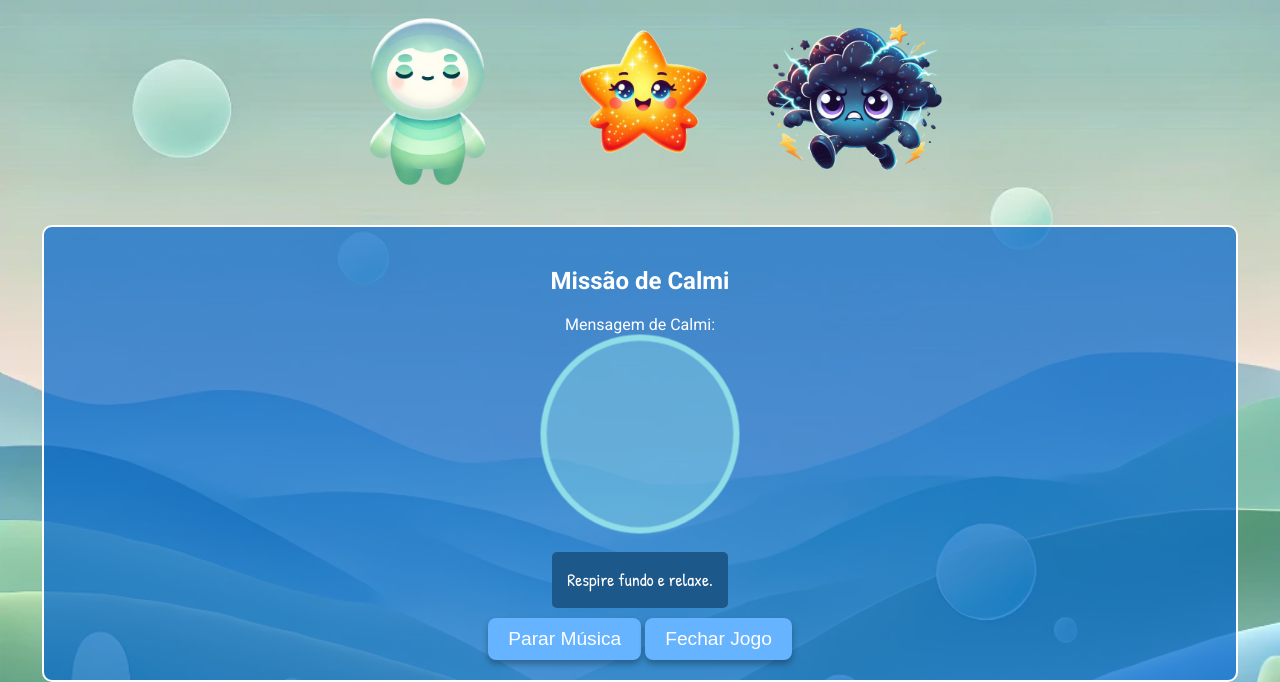
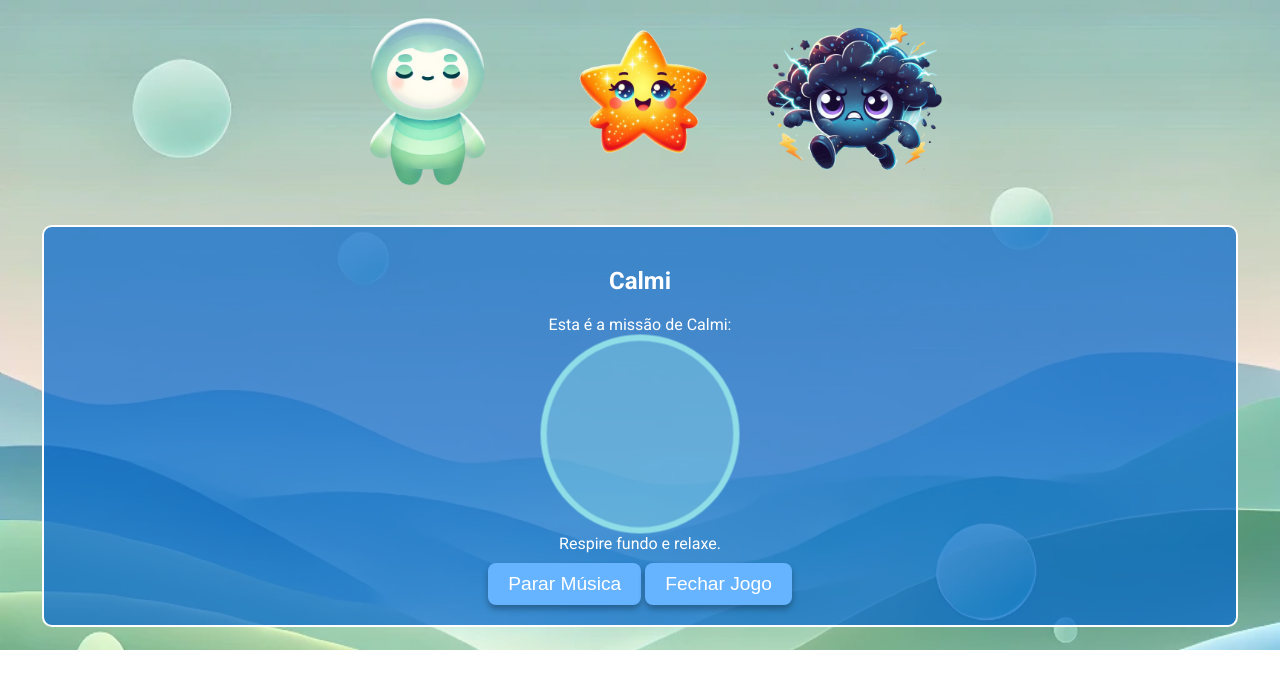
Before and after one commit to carol0204/missioncalm, a plain HTML site: page index.html in a window 1280 px wide. Both pictures are taken after a click on the picture 426 px from the left and 253 px from the top of the page. Shown: the part 150-832 px from the top of the page. After the commit the page ends 800 px from the top, so only its background shows below. Drawn offline with Linux system fonts and the light colour scheme.

Commit message:
Update index.html

```diff
--- a/index.html
+++ b/index.html
@@ -254,90 +254,59 @@
                 "Cada dia é uma nova oportunidade de brilhar.",
                 "Acredite em você e no seu potencial.",
                 "Sua história é linda e vale a pena ser contada.",
-                "Você merece amor e carinho, comece por si mesma.",
-                "A verdadeira beleza é ser autêntica.",
-                "Ame-se em todas as suas formas.",
-                "Você é forte e capaz de superar qualquer desafio.",
-                "Seja gentil com você mesma.",
-                "O amor próprio é o primeiro passo para a felicidade.",
-                "Você é digna de tudo que há de bom."
+                "Ame-se incondicionalmente.",
+                "A sua felicidade deve ser a sua prioridade.",
+                "Você merece todas as coisas boas da vida.",
+                "Confie no seu próprio valor.",
+                "Você é uma obra-prima em constante evolução.",
+                "Cada erro é uma oportunidade de aprendizado.",
+                "Você é amada exatamente como é."
             ],
             tempestade: [
-                "É normal sentir raiva, mas como você pode expressá-la de forma saudável?",
-                "Respire e deixe a raiva ir.",
-                "Você pode controlar suas reações.",
-                "A raiva não precisa governar você.",
-                "Encontre formas saudáveis de liberar a tensão.",
-                "Lembre-se de que sua voz merece ser ouvida.",
-                "Canalize sua energia para algo positivo.",
-                "É hora de transformar sua raiva em motivação.",
-                "Pratique o autocuidado e a autoaceitação.",
-                "A raiva é uma emoção válida; saiba como lidar com ela.",
-                "Enfrente seus desafios com coragem.",
-                "Use a raiva para impulsionar mudanças construtivas.",
-                "A calma é a resposta mais poderosa.",
-                "Peça apoio quando necessário.",
-                "Você é mais forte do que imagina."
+                "Reconheça sua raiva, mas não deixe que ela o controle.",
+                "É normal sentir raiva; o importante é como você lida com isso.",
+                "Respire fundo e conte até dez.",
+                "Permita-se sentir, mas escolha como agir.",
+                "A raiva é uma emoção válida, mas não precisa ser destrutiva.",
+                "Converse sobre seus sentimentos de maneira calma.",
+                "Você tem o poder de transformar sua raiva em energia positiva.",
+                "Pense nas consequências de suas ações antes de agir.",
+                "A comunicação é a chave para resolver conflitos.",
+                "Seu bem-estar emocional é mais importante do que estar certo.",
+                "Encontre uma forma saudável de liberar sua raiva.",
+                "Lembre-se: a calma é sua aliada.",
+                "Desenhe ou escreva sobre seus sentimentos.",
+                "A raiva pode ser um sinal de que algo precisa ser mudado.",
+                "Você é mais forte do que pensa."
             ]
         };
 
-        const sounds = {
-            calmi: './musicas/musica_calmi.mp3',
-            luzia: './musicas/musica_luzia.mp3',
-            tempestade: './musicas/musica_tempestade.mp3'
-        };
-
         function startGame(character) {
-            document.getElementById('gameArea').style.display = 'block';
-            document.getElementById('welcomeMessage').style.display = 'none';
-            document.getElementById('gameTitle').innerText = `Missão de ${character.charAt(0).toUpperCase() + character.slice(1)}`;
-            document.getElementById('characterDescription').innerText = `Mensagem de ${character.charAt(0).toUpperCase() + character.slice(1)}:`;
-            document.getElementById('gameContent').innerHTML = '';
-            playMusic(character);
-            showMessages(character);
+            const title = character.charAt(0).toUpperCase() + character.slice(1);
+            document.getElementById("gameTitle").innerText = title;
+            document.getElementById("characterDescription").innerText = `Esta é a missão de ${title}:`;
+            document.getElementById("gameContent").innerText = getRandomMessage(character);
+            document.getElementById("music").src = `musicas/${character}.mp3`; // Adicione o caminho correto para suas músicas
+            document.getElementById("music").play();
+            document.getElementById("welcomeMessage").style.display = "none";
+            document.getElementById("gameArea").style.display = "block";
         }
 
-        function playMusic(character) {
-            const music = document.getElementById('music');
-            music.src = sounds[character];
-            music.play();
-        }
-
-        function showMessages(character) {
-            const messageBox = document.getElementById('gameContent');
-            let messageIndex = 0;
-
-            function displayNextMessage() {
-                if (messageIndex < messages[character].length) {
-                    const message = messages[character][messageIndex];
-                    const msgElement = document.createElement('div');
-                    msgElement.className = 'message-box fade-message';
-                    msgElement.innerText = message;
-                    messageBox.appendChild(msgElement);
-                    setTimeout(() => {
-                        msgElement.classList.add('show');
-                    }, 50);
-
-                    messageIndex++;
-                    setTimeout(displayNextMessage, 4000);
-                }
-            }
-
-            displayNextMessage();
+        function getRandomMessage(character) {
+            const messageArray = messages[character];
+            return messageArray[Math.floor(Math.random() * messageArray.length)];
         }
 
         function stopMusic() {
-            const music = document.getElementById('music');
+            const music = document.getElementById("music");
             music.pause();
-            music.currentTime = 0;
+            music.currentTime = 0; // Reseta a música para o início
         }
 
         function closeGame() {
-            const gameArea = document.getElementById('gameArea');
-            gameArea.style.display = 'none';
-            document.getElementById('welcomeMessage').style.display = 'block';
             stopMusic();
-            document.getElementById('gameContent').innerHTML = '';
+            document.getElementById("gameArea").style.display = "none";
+            document.getElementById("welcomeMessage").style.display = "block";
         }
     </script>
 </body>
```
